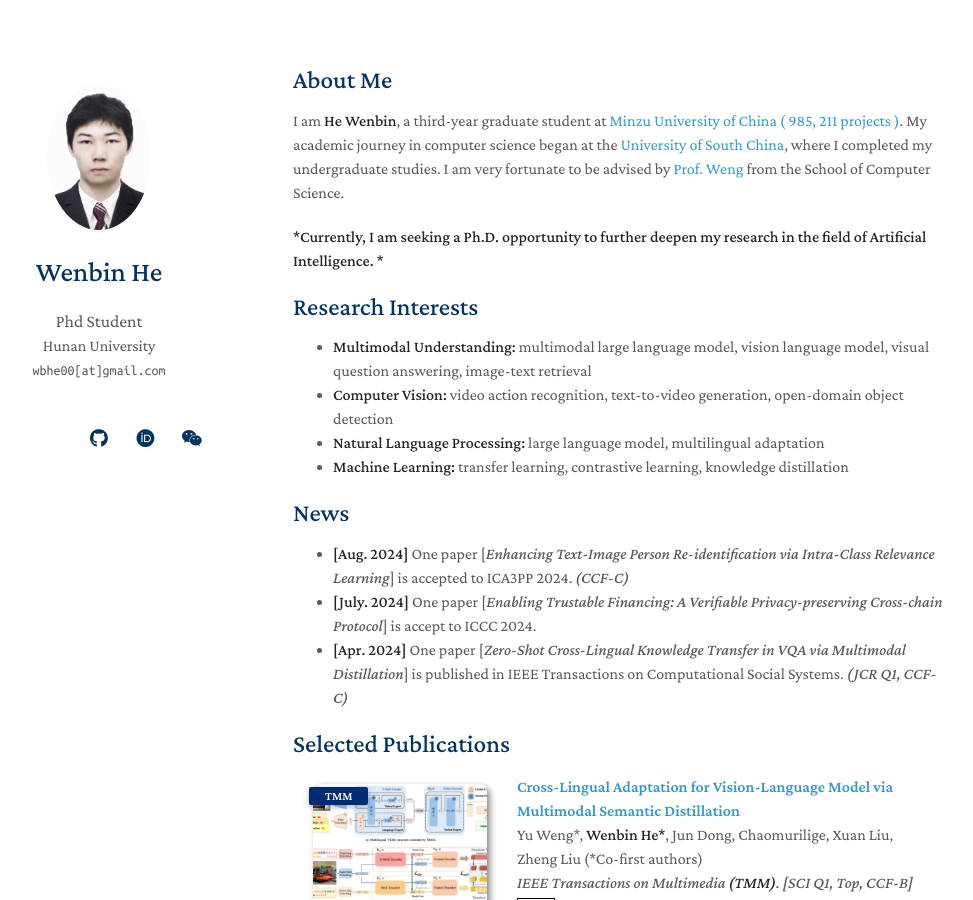
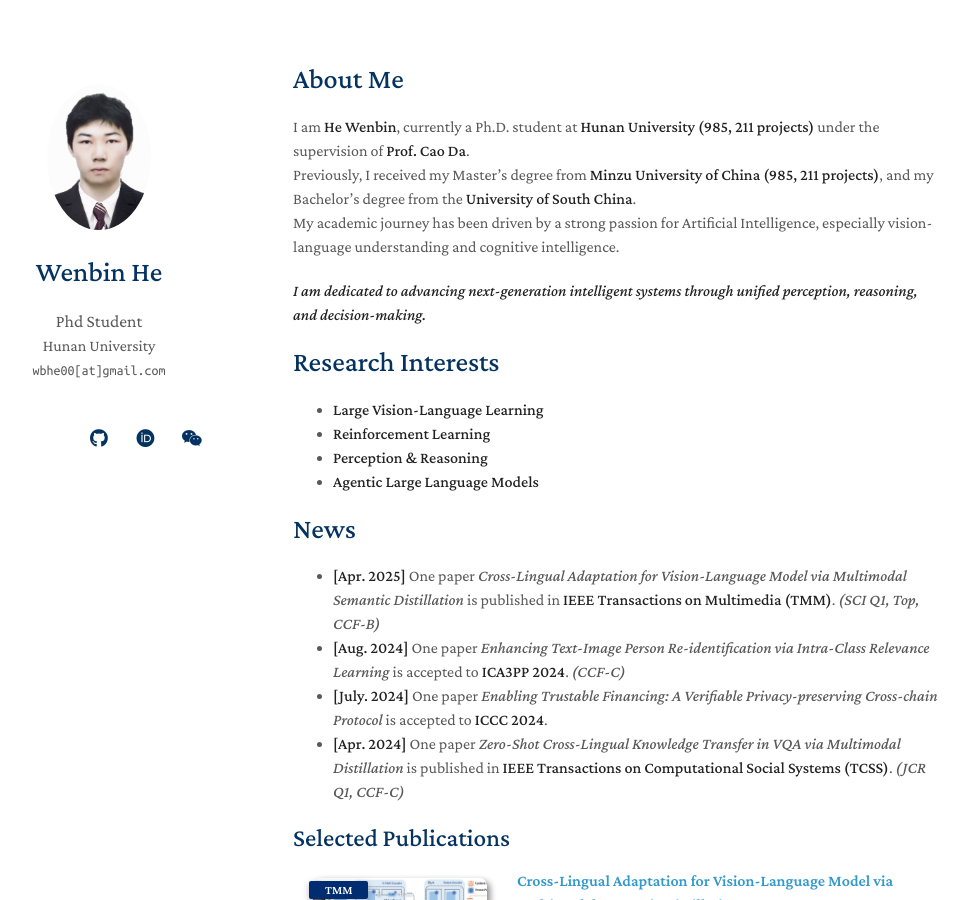
Before and after one commit to BbiHH/BbiHH.github.io, a Jekyll site: the page built from index.md, in a window 1280 px wide and 900 px high. Shown: the whole window, without its empty margins (177-1150 px from the left). Built offline with Jekyll 4.4.1, drawn with Linux system fonts in a browser that asks for light colours; a style sheet for code colours, icons or effects is not loaded; our own code applies the rules of GitHub Pages for plain Markdown files.

Commit message:
update md

```diff
--- a/index.md
+++ b/index.md
@@ -2,26 +2,29 @@
 layout: homepage
 ---
 
-## About Me
+# About Me
 
-I am **He Wenbin**, a third-year graduate student at [Minzu University of China ( 985, 211 projects )](https://www.muc.edu.cn/xxgk1.htm). My academic journey in computer science began at the [University of South China](https://www.usc.edu.cn/xxgk/xxjj.htm), where I completed my undergraduate studies. I am very fortunate to be advised by [Prof. Weng](https://gjaqyjy.muc.edu.cn/info/1052/1171.htm) from the School of Computer Science.
+I am **He Wenbin**, currently a Ph.D. student at **Hunan University (985, 211 projects)** under the supervision of [**Prof. Cao Da**](https://csee.hnu.edu.cn/people/caoda).
+Previously, I received my Master's degree from **Minzu University of China (985, 211 projects)**, and my Bachelor's degree from the **University of South China**.
+My academic journey has been driven by a strong passion for Artificial Intelligence, especially vision-language understanding and cognitive intelligence.
 
-**\*Currently, I am seeking a Ph.D. opportunity to further deepen my research in the field of Artificial Intelligence. \***
+**_I am dedicated to advancing next-generation intelligent systems through unified perception, reasoning, and decision-making._**
 
 
+# Research Interests
 
-## Research Interests
+- **Large Vision-Language Learning**
+- **Reinforcement Learning**
+- **Perception & Reasoning**
+- **Agentic Large Language Models**
 
-- **Multimodal Understanding:** multimodal large language model, vision language model, visual question answering, image-text retrieval
-- **Computer Vision:** video action recognition, text-to-video generation, open-domain object detection
-- **Natural Language Processing:** large language model, multilingual adaptation
-- **Machine Learning:** transfer learning, contrastive learning, knowledge distillation
 
-## News
+# News
 
-- **[Aug. 2024]** One paper [*Enhancing Text-Image Person Re-identification via Intra-Class Relevance Learning*] is accepted to ICA3PP 2024. *(CCF-C)*
-- **[July. 2024]** One paper [*Enabling Trustable Financing: A Verifiable Privacy-preserving Cross-chain Protocol*] is accept to ICCC 2024.
-- **[Apr. 2024]** One paper [*Zero-Shot Cross-Lingual Knowledge Transfer in VQA via Multimodal Distillation*] is published in IEEE Transactions on Computational Social Systems.  *(JCR Q1, CCF-C)*
+- **[Apr. 2025]** One paper *Cross-Lingual Adaptation for Vision-Language Model via Multimodal Semantic Distillation* is published in **IEEE Transactions on Multimedia (TMM)**. *(SCI Q1, Top, CCF-B)*
+- **[Aug. 2024]** One paper *Enhancing Text-Image Person Re-identification via Intra-Class Relevance Learning* is accepted to **ICA3PP 2024**. *(CCF-C)*
+- **[July. 2024]** One paper *Enabling Trustable Financing: A Verifiable Privacy-preserving Cross-chain Protocol* is accepted to **ICCC 2024**.
+- **[Apr. 2024]** One paper *Zero-Shot Cross-Lingual Knowledge Transfer in VQA via Multimodal Distillation* is published in **IEEE Transactions on Computational Social Systems (TCSS)**. *(JCR Q1, CCF-C)*
 
 {% include_relative _includes/publications.md %}
 
```
